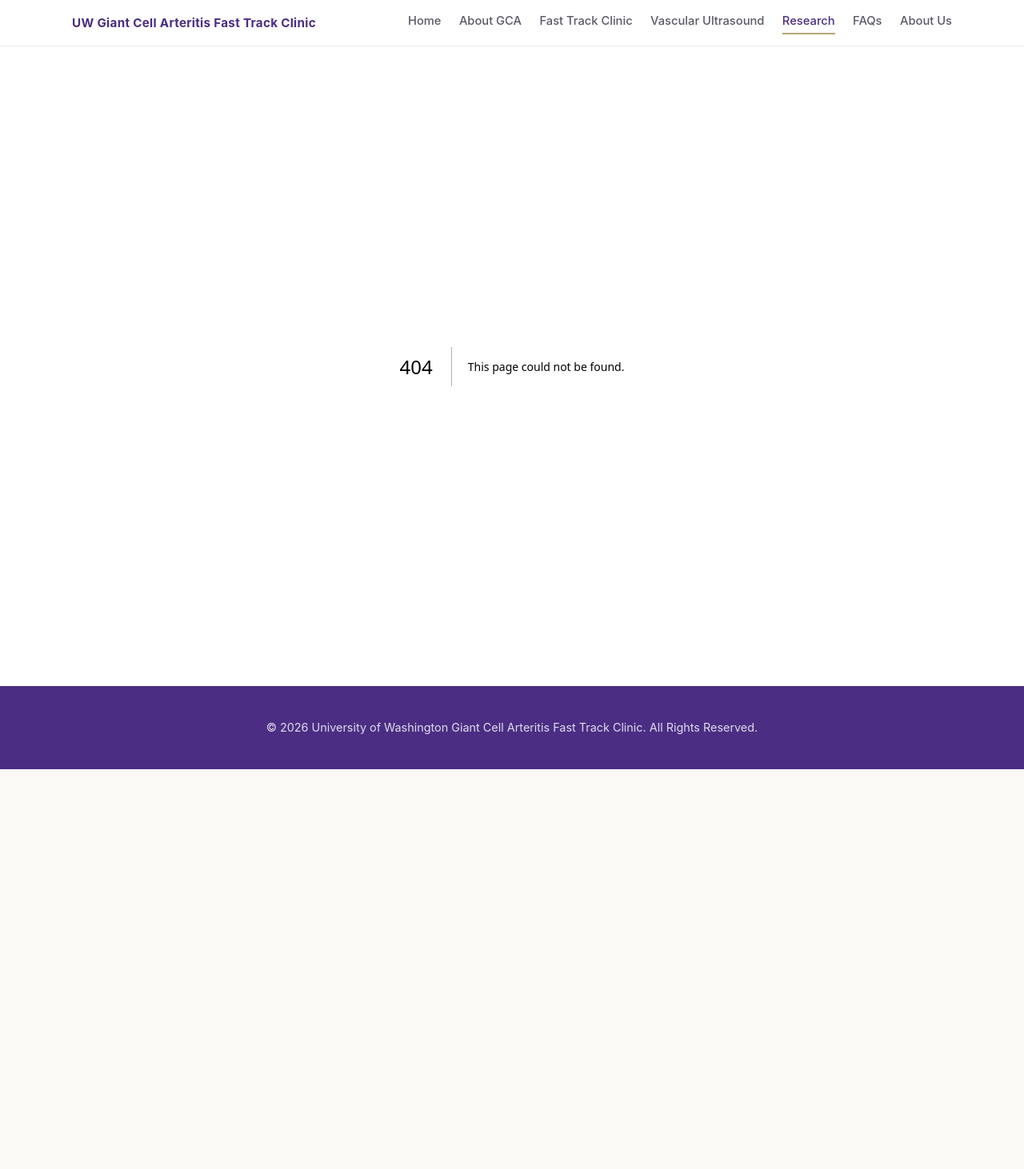
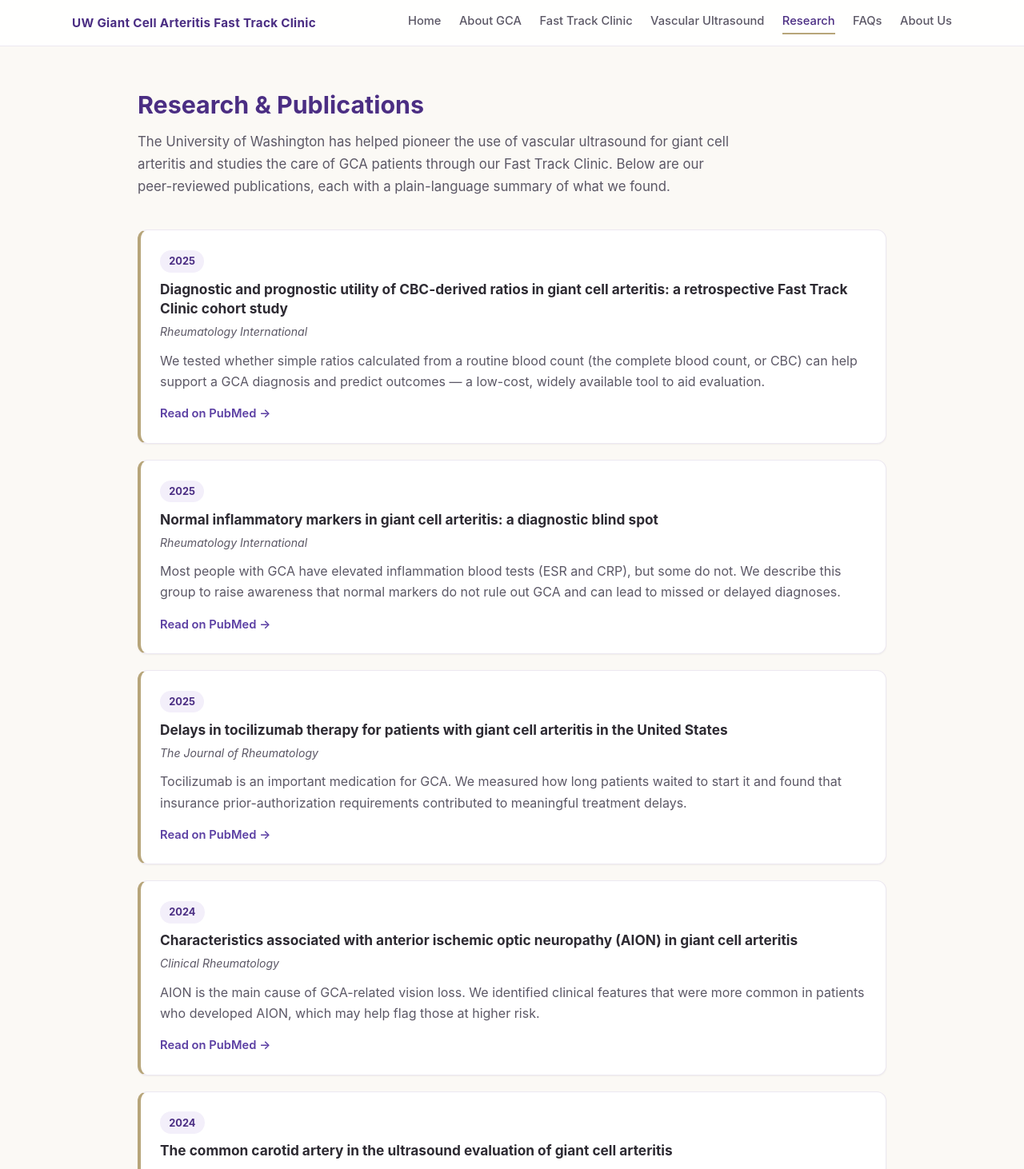
Before and after one commit to rheumify/gca-fast-website, a Next.js app: page /research in a window 1280 px wide. Before the commit this address had no page. Shown: the top 1462 px of the page at 80% size. Before the commit the page ends 962 px from the top, so only its background shows below. Built offline with nearby package versions, Linux system fonts and the light colour scheme.

Commit message:
Add Research & Publications page with plain-language summaries of 7 GCA papers

```diff
--- /dev/null
+++ b/app/research/page.js
@@ -0,0 +1,90 @@
+export const metadata = {
+  title: 'Research & Publications | UW Giant Cell Arteritis Fast Track Clinic',
+  description: 'Peer-reviewed publications from the University of Washington GCA Fast Track Clinic, each with a plain-language summary.',
+};
+
+const publications = [
+  {
+    year: '2025',
+    title: 'Diagnostic and prognostic utility of CBC-derived ratios in giant cell arteritis: a retrospective Fast Track Clinic cohort study',
+    journal: 'Rheumatology International',
+    pmid: '41269356',
+    summary:
+      'We tested whether simple ratios calculated from a routine blood count (the complete blood count, or CBC) can help support a GCA diagnosis and predict outcomes — a low-cost, widely available tool to aid evaluation.',
+  },
+  {
+    year: '2025',
+    title: 'Normal inflammatory markers in giant cell arteritis: a diagnostic blind spot',
+    journal: 'Rheumatology International',
+    pmid: '40682608',
+    summary:
+      'Most people with GCA have elevated inflammation blood tests (ESR and CRP), but some do not. We describe this group to raise awareness that normal markers do not rule out GCA and can lead to missed or delayed diagnoses.',
+  },
+  {
+    year: '2025',
+    title: 'Delays in tocilizumab therapy for patients with giant cell arteritis in the United States',
+    journal: 'The Journal of Rheumatology',
+    pmid: '40089304',
+    summary:
+      'Tocilizumab is an important medication for GCA. We measured how long patients waited to start it and found that insurance prior-authorization requirements contributed to meaningful treatment delays.',
+  },
+  {
+    year: '2024',
+    title: 'Characteristics associated with anterior ischemic optic neuropathy (AION) in giant cell arteritis',
+    journal: 'Clinical Rheumatology',
+    pmid: '39427049',
+    summary:
+      'AION is the main cause of GCA-related vision loss. We identified clinical features that were more common in patients who developed AION, which may help flag those at higher risk.',
+  },
+  {
+    year: '2024',
+    title: 'The common carotid artery in the ultrasound evaluation of giant cell arteritis',
+    journal: 'Journal of Clinical Rheumatology',
+    pmid: '38787805',
+    summary:
+      'We examined whether including the common carotid artery in the vascular ultrasound exam adds useful information when evaluating patients for GCA.',
+  },
+  {
+    year: '2023',
+    title: 'The usefulness of subclavian artery ultrasound assessment in giant cell arteritis evaluation',
+    journal: 'Journal of Clinical Rheumatology',
+    pmid: '36126267',
+    summary:
+      'We showed that scanning the subclavian arteries during the ultrasound exam can add valuable diagnostic information in GCA, beyond examining the temporal arteries alone.',
+  },
+  {
+    year: '2022',
+    title: 'Vascular ultrasound for giant cell arteritis: establishing a protocol using vascular sonographers in a fast-track clinic in the United States',
+    journal: 'ACR Open Rheumatology',
+    pmid: '34647696',
+    summary:
+      'Our foundational paper describing how we built one of the first U.S. fast-track vascular-ultrasound protocols for GCA, performed by trained vascular sonographers.',
+  },
+];
+
+export default function Research() {
+  return (
+    <main className="main">
+      <h1 className="page-title">Research &amp; Publications</h1>
+      <p className="page-intro">
+        The University of Washington has helped pioneer the use of vascular ultrasound for giant cell
+        arteritis and studies the care of GCA patients through our Fast Track Clinic. Below are our
+        peer-reviewed publications, each with a plain-language summary of what we found.
+      </p>
+
+      <div className="pub-grid">
+        {publications.map((p) => (
+          <article className="pub-card" key={p.pmid}>
+            <span className="pub-year">{p.year}</span>
+            <h2 className="pub-title">{p.title}</h2>
+            <p className="pub-journal">{p.journal}</p>
+            <p className="pub-summary">{p.summary}</p>
+            <a className="pub-link" href={`https://pubmed.ncbi.nlm.nih.gov/${p.pmid}/`} target="_blank" rel="noopener noreferrer">
+              Read on PubMed &rarr;
+            </a>
+          </article>
+        ))}
+      </div>
+    </main>
+  );
+}
```
